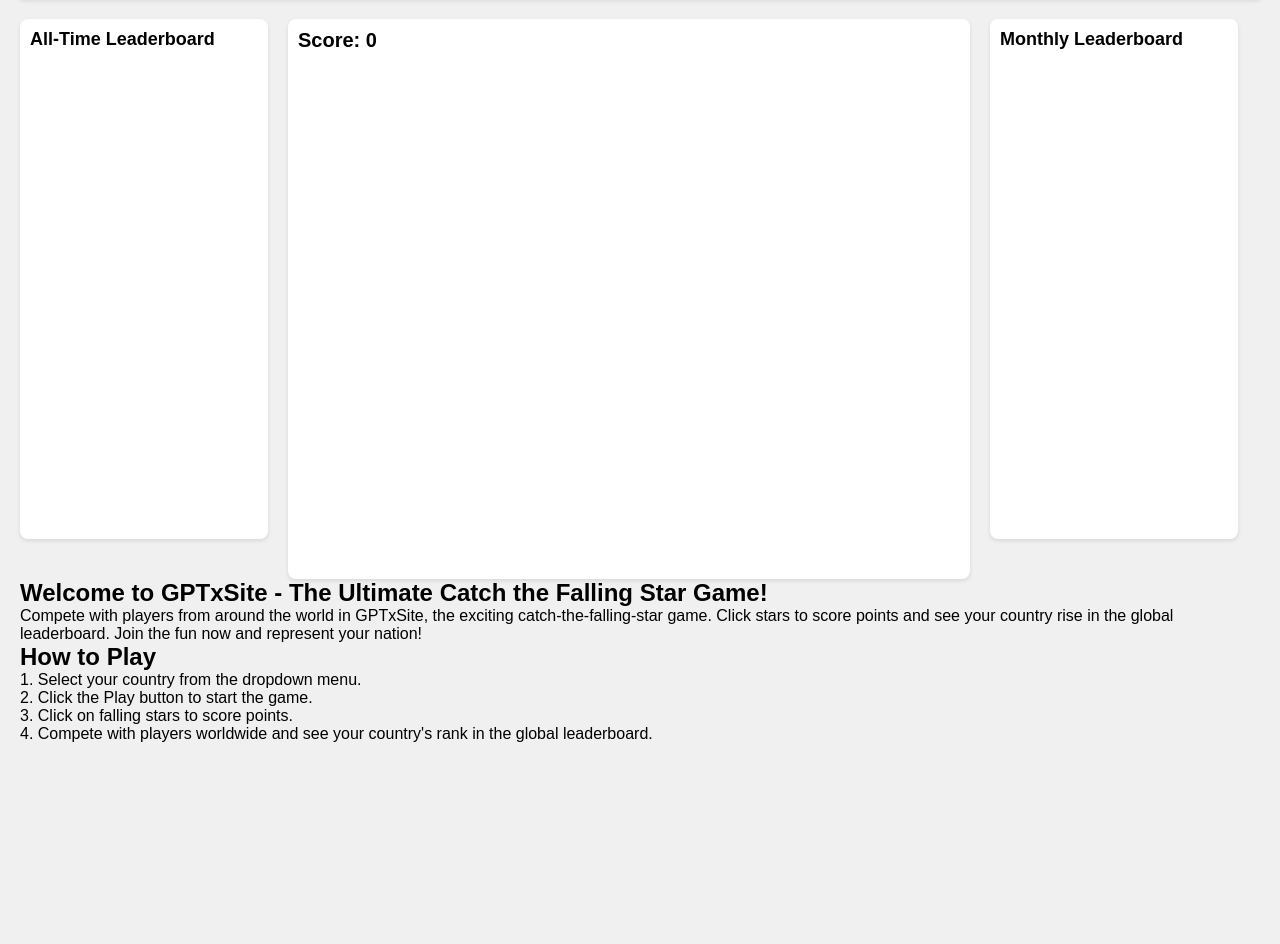
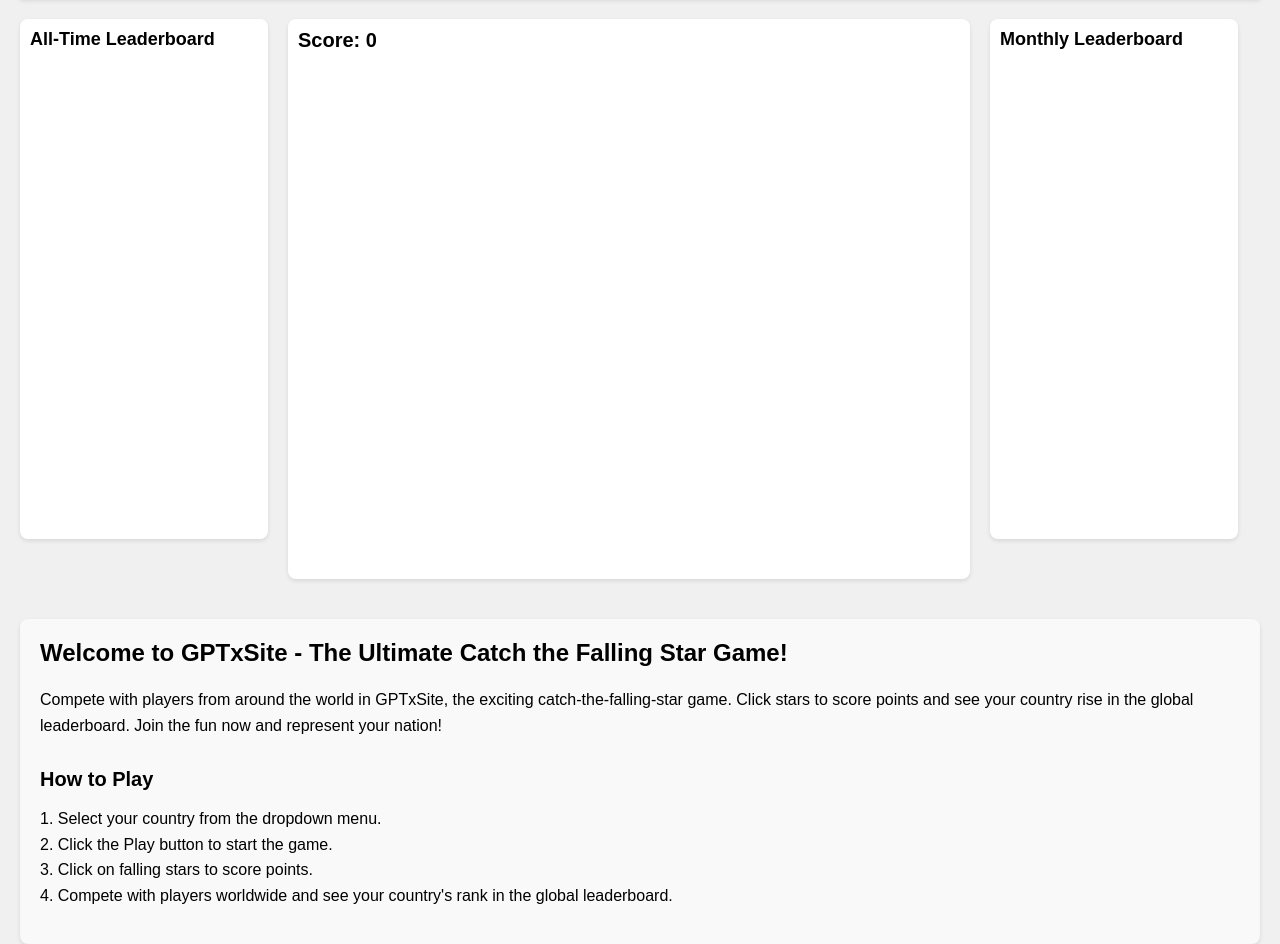
Before and after one commit to panuwatat/catch-the-falling-star, a plain HTML site: page index.html in a window 1280 px wide. Shown: the part 103-1047 px from the top of the page. Before the commit the page ends 846 px from the top, so only its background shows below. Drawn offline with Linux system fonts and the light colour scheme; no server answers.

Commit message:
Update style.css

```diff
--- a/style.css
+++ b/style.css
@@ -181,3 +181,47 @@
         padding: 20px; /* ปรับความสูงของพื้นที่โฆษณาใน Mobile */
     }
 }
+
+/* เพิ่มสไตล์สำหรับเนื้อหา SEO-Friendly */
+#seo-content {
+    margin-top: 40px; /* ระยะห่างจากพื้นที่เล่นเกม */
+    margin-bottom: 40px; /* ระยะห่างจากส่วนอื่นๆ */
+    padding: 20px;
+    background-color: #f9f9f9; /* สีพื้นหลัง */
+    border-radius: 8px;
+    box-shadow: 0 2px 4px rgba(0, 0, 0, 0.1);
+}
+
+#seo-content h1 {
+    font-size: 24px; /* ปรับขนาดตัวหนังสือ */
+    margin-bottom: 20px; /* ระยะห่างด้านล่าง */
+}
+
+#seo-content h2 {
+    font-size: 20px; /* ปรับขนาดตัวหนังสือ */
+    margin-top: 30px; /* ระยะห่างด้านบน */
+    margin-bottom: 15px; /* ระยะห่างด้านล่าง */
+}
+
+#seo-content p {
+    font-size: 16px; /* ปรับขนาดตัวหนังสือ */
+    line-height: 1.6; /* ระยะห่างระหว่างบรรทัด */
+    margin-bottom: 15px; /* ระยะห่างด้านล่าง */
+}
+
+/* สไตล์สำหรับปุ่มซ่อน/แสดงเนื้อหา */
+#toggle-seo-content {
+    display: block;
+    margin: 20px auto;
+    padding: 10px 20px;
+    font-size: 16px;
+    cursor: pointer;
+    background-color: #007bff;
+    color: #fff;
+    border: none;
+    border-radius: 5px;
+}
+
+#toggle-seo-content:hover {
+    background-color: #0056b3;
+}
```
